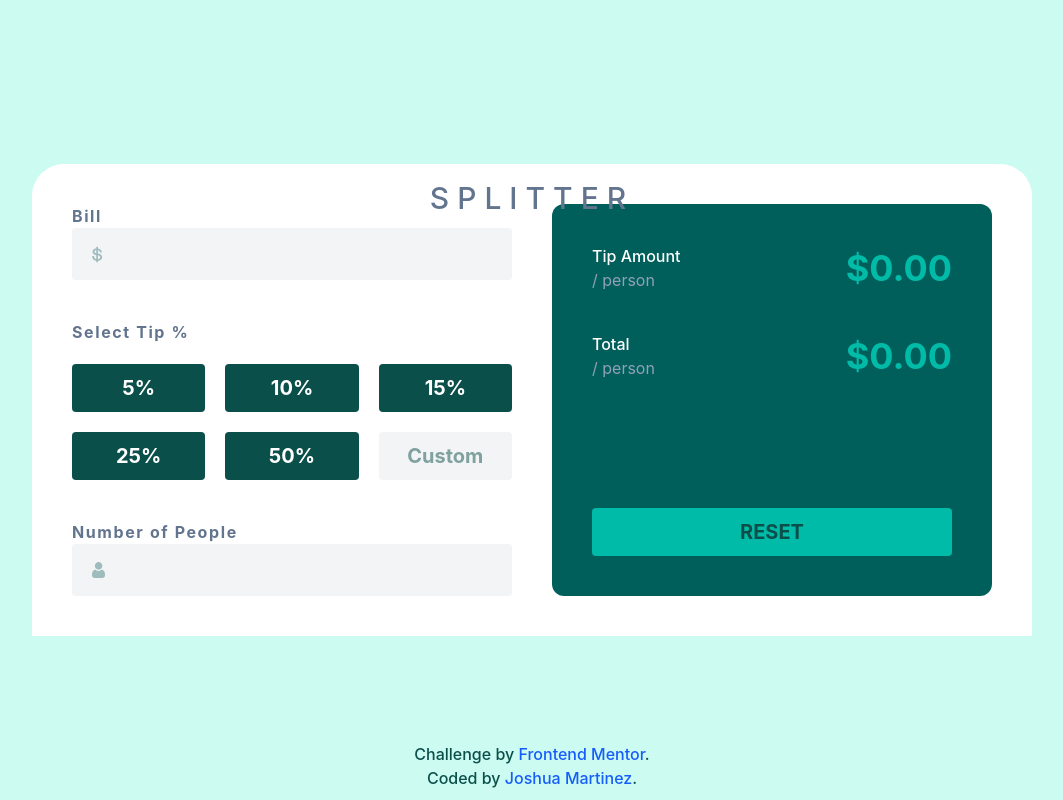
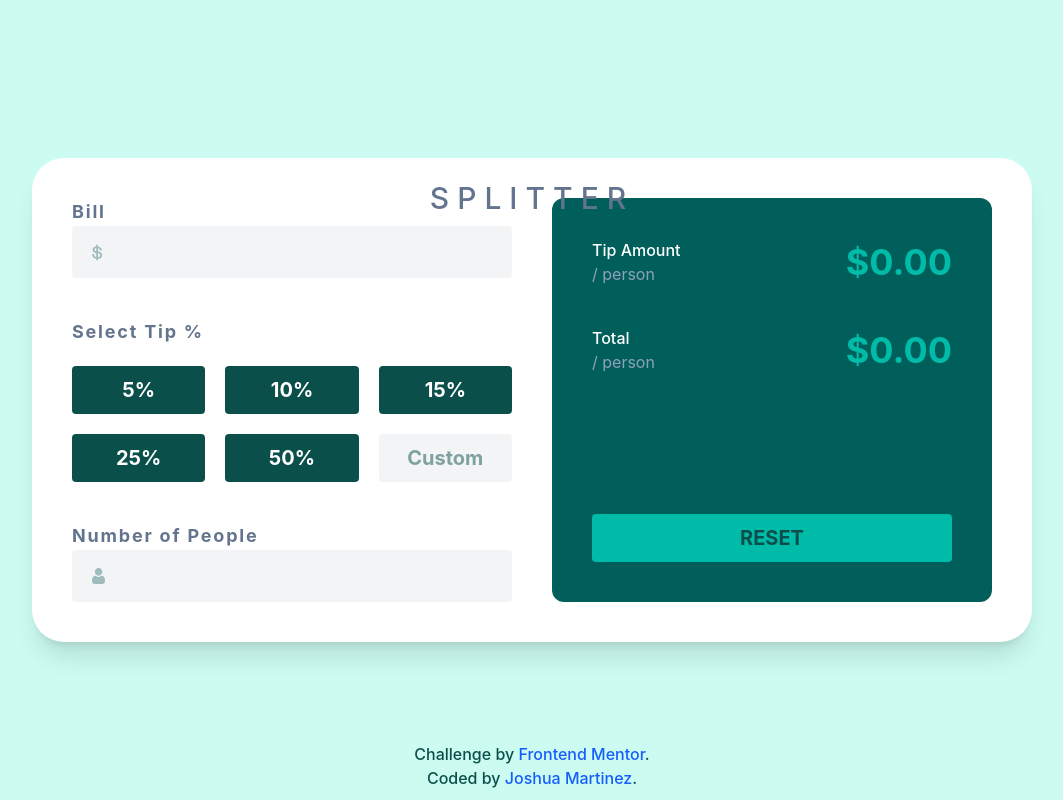
Before and after one commit to JoshuaM04/Tip-Calculator-App, a React (Vite) app: page / in a window 1280 px wide. Shown: the whole page, without its empty margins (108-1171 px from the left). Built offline with nearby package versions, Linux system fonts and the light colour scheme.

Commit message:
Adjusted the resolution in which the design changes from md to lg.

```diff
--- a/src/App.jsx
+++ b/src/App.jsx
@@ -12,15 +12,15 @@ export default function TipCalculator() {
 
 
   return (
-    <div className="parent-container grid grid-rows-[150px_1fr] grid-cols-1 gap-5 min-h-screen min-w-[375px] min-w-screen bg-teal-100 box-border md:flex md:flex-col md:items-center md:justify-center">
-      <header className="text-3xl flex items-center justify-center text-slate-500 uppercase font-medium tracking-[.5rem] p-[20px] md:fixed md:top-0 md:mt-40">
+    <div className="parent-container grid grid-rows-[150px_1fr] grid-cols-1 gap-5 min-h-screen min-w-[375px] min-w-screen bg-teal-100 box-border lg:flex lg:flex-col lg:items-center lg:justify-center">
+      <header className="text-3xl flex items-center justify-center text-slate-500 uppercase font-medium tracking-[.5rem] p-[20px] lg:fixed lg:top-0 lg:mt-40">
         splitter
       </header>
 
-      <main className="bg-white grid auto-rows-min grid-cols-1 gap-10 rounded-t-4xl w-full min-h-auto p-[40px] md:grid-cols-2 md:auto-rows-min md:h-fit md:w-[1000px]">
+      <main className="bg-white grid auto-rows-min grid-cols-1 gap-10 rounded-t-4xl w-full min-h-auto p-[40px] lg:grid-cols-2 lg:auto-rows-min lg:h-fit lg:w-[1000px] shadow-xl lg:rounded-4xl">
         <div className="grid auto-rows-min grid-cols-1 gap-10">
           <fieldset>
-            <label htmlFor="bill-amount" className="font-bold tracking-widest text-md text-slate-500">Bill</label>
+            <label htmlFor="bill-amount" className="font-bold tracking-widest text-lg text-slate-500">Bill</label>
             <input id="bill-amount" type="text"
                    className="bg-gray-100 w-full rounded-sm min-h-[40px] bg-[url(assets/images/icon-dollar.svg)] bg-position-[center_left_20px] bg-no-repeat text-right p-[10px] text-teal-900 text-2xl font-bold"
                    onChange={(event) => setBill(event.target.value)}
@@ -28,8 +28,8 @@ export default function TipCalculator() {
             />
           </fieldset>
           <fieldset className="flex flex-col gap-5">
-            <p className="font-bold tracking-widest text-md text-slate-500">Select Tip %</p>
-            <section className="grid grid-rows-3 grid-cols-2 gap-5 md:grid-rows-2 md:grid-cols-3">
+            <p className="font-bold tracking-widest text-lg text-slate-500">Select Tip %</p>
+            <section className="grid grid-rows-3 grid-cols-2 gap-5 lg:grid-rows-2 lg:grid-cols-3">
               {
                 tipValues.map((item, index) => {
                   return (
@@ -50,7 +50,7 @@ export default function TipCalculator() {
             </section>
           </fieldset>
           <fieldset>
-            <label htmlFor="people-amount" className="font-bold tracking-widest text-md text-slate-500">Number of People</label>
+            <label htmlFor="people-amount" className="font-bold tracking-widest text-lg text-slate-500">Number of People</label>
             <input id="people-amount" type="text"
                    className="bg-gray-100 w-full rounded-sm min-h-[40px] bg-[url(assets/images/icon-person.svg)] bg-position-[center_left_20px] bg-no-repeat text-right p-[10px] text-teal-900 text-2xl font-bold"
                    onChange={(event) => setQuantity(event.target.value)}
@@ -59,15 +59,15 @@ export default function TipCalculator() {
           </fieldset>
         </div>
 
-        <section className="bg-teal-800 rounded-xl p-[20px] place-self-end w-full flex flex-col gap-5 md:h-full md:justify-between md:p-10">
-          <div className="flex flex-col gap-5 md:gap-10">
+        <section className="bg-teal-800 rounded-xl p-[20px] place-self-end w-full flex flex-col gap-5 lg:h-full lg:justify-between lg:p-10">
+          <div className="flex flex-col gap-5 lg:gap-10">
             <div className="flex justify-between items-center">
               <div>
                 <p className="text-white font-medium">Tip Amount</p>
                 <p className="text-slate-400">/ person</p>
               </div>
               <div>
-                <p className="text-3xl text-teal-500 font-bold md:text-4xl">
+                <p className="text-3xl text-teal-500 font-bold lg:text-4xl">
                   ${calculateTip(bill, activeTip, customTip, quantity, tipAmount)}
                 </p>
               </div>
@@ -78,7 +78,7 @@ export default function TipCalculator() {
                 <p className="text-slate-400">/ person</p>
               </div>
               <div>
-                <p className="text-3xl text-teal-500 font-bold md:text-4xl">
+                <p className="text-3xl text-teal-500 font-bold lg:text-4xl">
                   ${calculateTotal(bill, quantity, tipAmount, total)}
                 </p>
               </div>
@@ -100,7 +100,7 @@ export default function TipCalculator() {
           </button>
         </section>
 
-        <footer className="attribution relative bottom-0 mb-[10px] text-center w-[250px] place-self-center font-medium text-teal-900 md:fixed md:bottom-0">
+        <footer className="attribution relative bottom-0 mb-[10px] text-center w-[250px] place-self-center font-medium text-teal-900 lg:fixed lg:bottom-0">
           Challenge by <a href="https://www.frontendmentor.io?ref=challenge" target="_blank"><span className="font-medium text-blue-600">Frontend Mentor</span></a>.
           Coded by <a href="#"><span className="font-medium text-blue-600" target="_blank">Joshua Martinez</span></a>.
         </footer>
```
